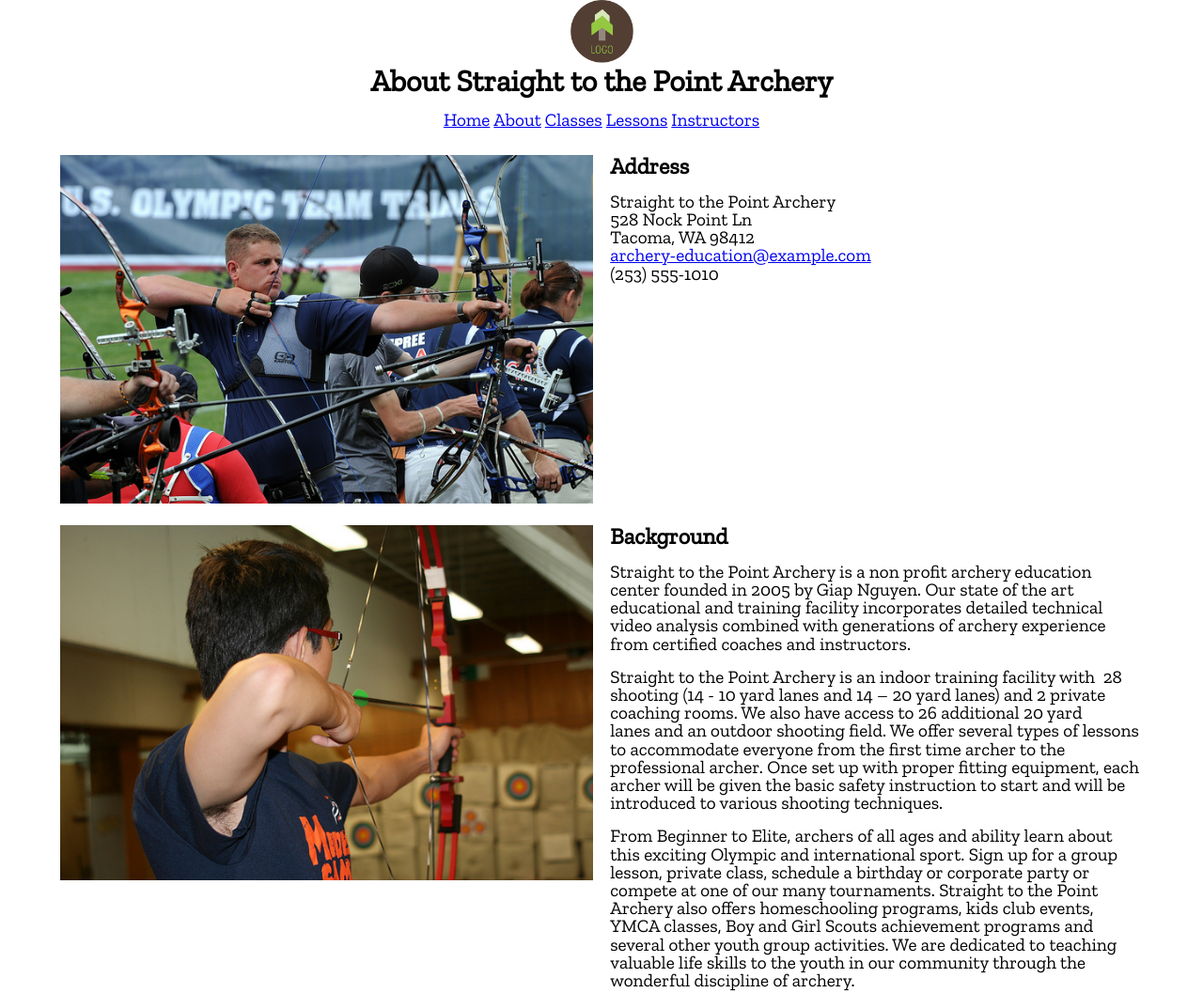
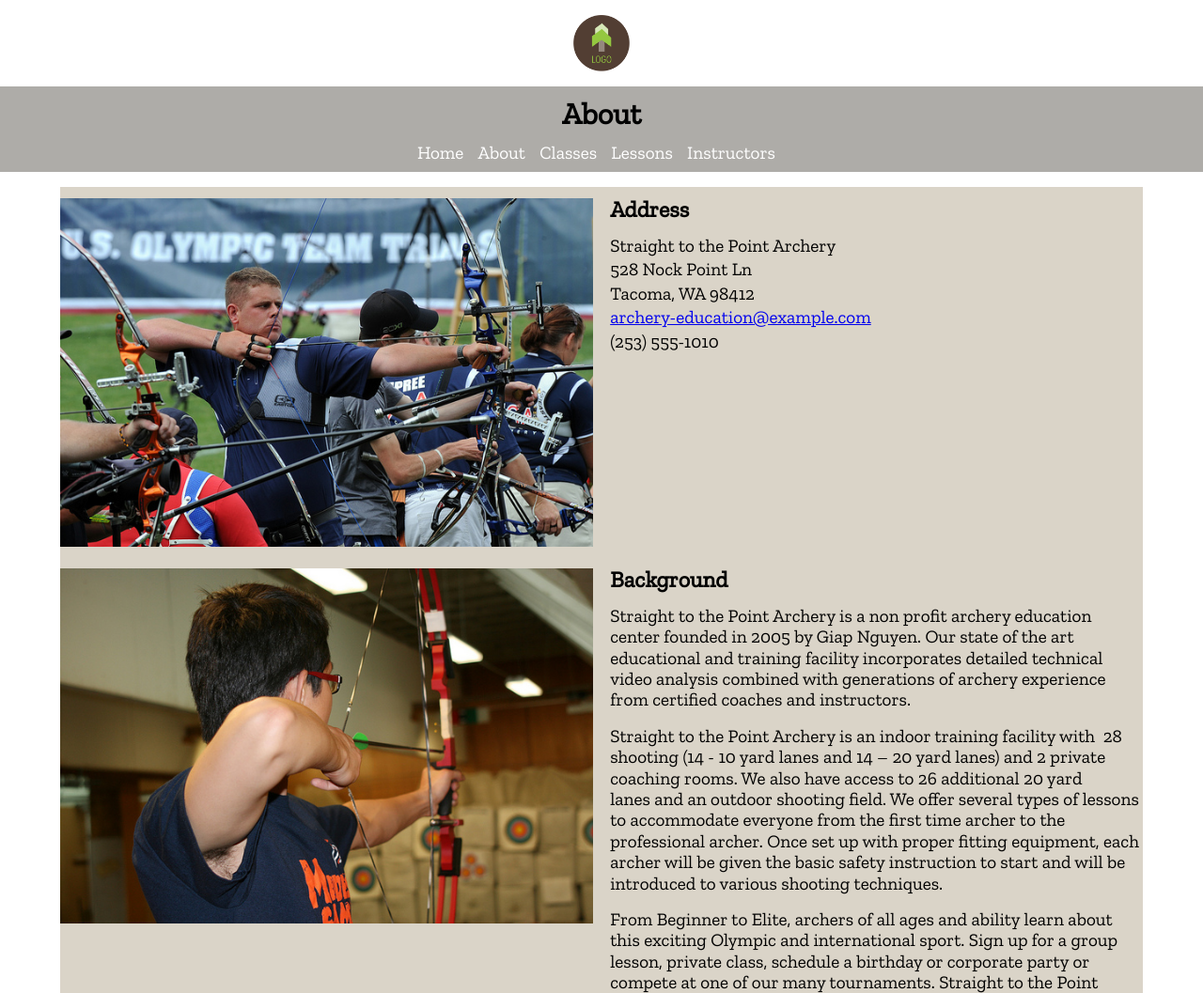
Before and after one commit to mikeshhoffman/STP-Archery, a plain HTML site: page about.html in a window 1280 px wide. Shown: the top 1057 px of the page at 94% size. Drawn offline with nearby package versions, Linux system fonts and the light colour scheme.

Commit message:
Change background to gray

```diff
--- a/about.html
+++ b/about.html
@@ -9,9 +9,12 @@
 </head>
 <body>
 
+  <a href="index.html">
+    <img src="images/logo.jpg" alt="Logo" width="60" class="navlogo">
+  </a>
+
   <header>
-    <img src="images/logo.jpg" alt="Logo" width="67">
-    <h1>About Straight to the Point Archery</h1>
+    <h1>About</h1>
     <nav>
       <a href="index.html">Home</a>
       <a href="about.html">About</a>
@@ -110,8 +113,9 @@
       <a href="privatelessons.html">Lessons</a>
       <a href="instructors.html">Instructors</a>
     </nav>
-    <p>Copyright &copy; 2017 || Straight to the Point Archery</p>
   </footer>
+
+  <p class="copyright">Copyright &copy; 2017 || Straight to the Point Archery</p>
 
 </body>
 </html>
--- a/styles/main.css
+++ b/styles/main.css
@@ -1,36 +1,105 @@
-header, footer {text-align: center;}
+/* Sections layout */
 
-h1,
-h2,
-a,
-p {
-  font-family: 'Zilla Slab', sans-serif;
+/* override the normal box model sizing rules */
+* {box-sizing: border-box;}
+
+header, section, footer, aside, nav, article, figure, figcaption
+{
+    display: block;
 }
 
-p, a {
-  font-size: 1.2rem;
-}
-
-p {
+img.navlogo {
+  display: block;
+  margin: auto;
+  margin-top: 1rem;
   margin-bottom: 1rem;
 }
 
-p.tight {
-  margin-bottom: 0;
+header {
+  text-align: center;
+  background-color: #aeaca8;
+  margin-bottom: 0.8rem;
+  width=50%;
+}
+
+header h1 {
+  padding-top: 0.8rem;
 }
 
 header nav {
   margin-top: 1rem;
-  margin-right: 1rem;
   margin-bottom: 1rem;
-  margin-left: 1rem;
+  padding-bottom: 0.7rem;
+}
+
+article {
+  max-width: 90%;
+  margin: auto;
+  background-color: #dad4c8;
+}
+
+footer {
+  text-align: center;
+  margin-top: 1.3rem;
+  margin-bottom: 1rem;
+  background-color: #aeaca8;
+  padding-top: 0.7rem;
+  padding-bottom: 0.8rem;
+}
+
+p.copyright {
+  text-align: center;
+  margin-bottom: 1.5rem;
+  font-size: 1rem;
+}
+
+
+/* Font formatting */
+
+h1 {
+  font-family: 'Zilla Slab', sans-serif;
 }
 
 h2 {
+  font-family: 'Zilla Slab', sans-serif;
   margin-bottom: 1rem;
 }
 
-img.right,
+p {
+  font-family: 'Zilla Slab', sans-serif;
+  font-size: 1.2rem;
+  padding-bottom: 1rem;
+  line-height: 1.4rem;
+}
+
+p.tight {
+  padding-bottom: 0.2rem;
+}
+
+nav a {
+  font-family: 'Zilla Slab', sans-serif;
+  font-size: 1.2rem;
+  padding-right: 0.7rem;
+  color: #ffffff;
+}
+
+nav a:hover
+{
+   color: #000000;
+}
+
+nav a {
+  text-decoration: none;
+}
+
+
+/* Images layout */
+
+img.right {
+  float: right;
+  width: 100%;
+}
+
 iframe.right {
   float: right;
   width: 100%;
@@ -40,17 +109,8 @@ img.logo-right {
   float: right;
 }
 
-article {
-  max-width: 90%;
-  margin: auto;
-}
 
-nav {
-  margin-bottom: 1rem;
-}
-
-
-/* GRID CSS from responsivegridsystem.com: */
+/* ======== GRID CSS from responsivegridsystem.com: ======== */
 
 /*  SECTIONS  */
 .section {
@@ -92,4 +152,4 @@ nav {
     .span_2_of_2, .span_1_of_2 { width: 100%; }
 }
 
-/* End of css from responsivegridsystem.com */
+/* ======== End of css from responsivegridsystem.com ======== */
```
Also changed, not shown: classes.html (+6 -2 lines), index.html (+6 -2 lines), instructors.html (+8 -4 lines), privatelessons.html (+7 -3 lines).
